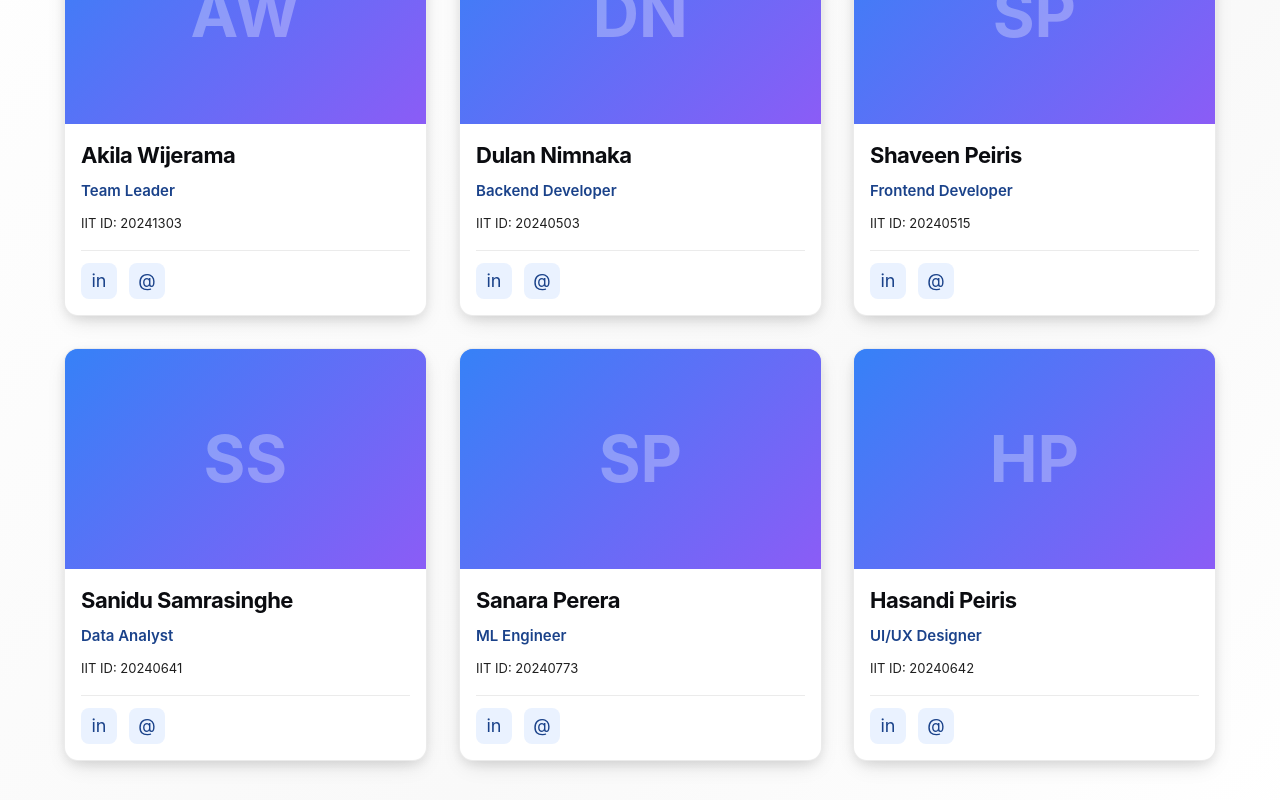
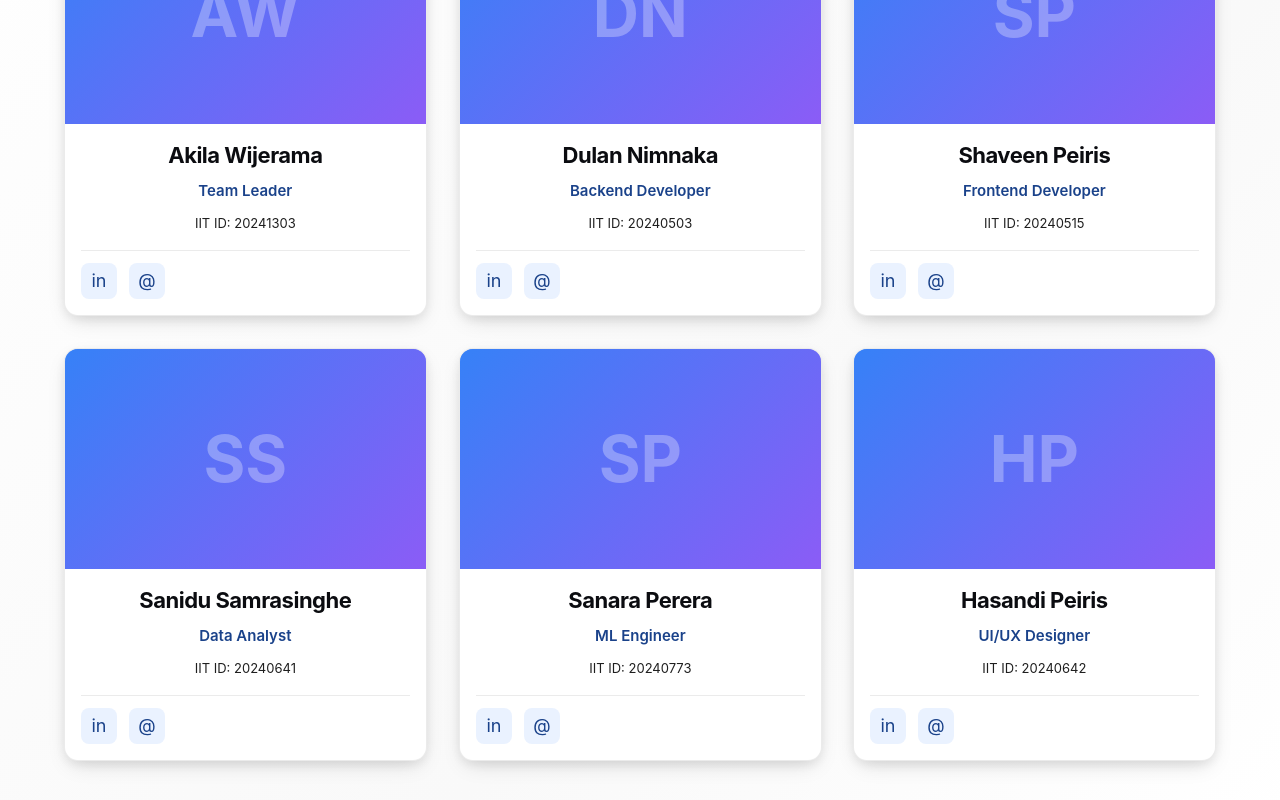
Before and after one commit to akila20040720/autoinsightcs70, a React (Vite) app in the folder cs70/: page /about in a window 1280 px wide. Shown: the part 3300-4100 px from the top of the page. Built offline with nearby package versions, Linux system fonts and the light colour scheme.

Commit message:
Team Descriptions

```diff
--- a/cs70/src/pages/About.tsx
+++ b/cs70/src/pages/About.tsx
@@ -3,6 +3,7 @@ import { motion } from "framer-motion";
 interface TeamMember {
   name: string;
   role: string;
+  desc: string;
   id: string;
   linkedin: string;
   email: string;
@@ -25,13 +26,15 @@ export default function About() {
   {
     name: "Akila Wijerama",
     role: "Team Leader",
+    desc: "Leads the team with strategic vision and ensures smooth project execution.",
     id: "20241303",
     linkedin: "https://linkedin.com/in/akila-wijerama",
-    email: "mailto:akila.20241303@iit.ac.lk"
+    email: "mailto:akila.20241303@iit.ac.lk",
   },
   {
     name: "Dulan Nimnaka",
     role: "Backend Developer",
+    desc: "Handles server-side logic, database design, and API integrations.",
     id: "20240503",
     linkedin: "https://linkedin.com/in/dulan-nimnaka",
     email: "mailto:dulan.20240503@iit.ac.lk"
@@ -39,6 +42,7 @@ export default function About() {
   {
     name: "Shaveen Peiris",
     role: "Frontend Developer",
+    desc: "Builds interactive and user-friendly web interfaces for the platform.",
     id: "20240515",
     linkedin: "https://linkedin.com/in/shaveen-peiris",
     email: "mailto:shaveen.20240515@iit.ac.lk"
@@ -46,6 +50,7 @@ export default function About() {
   {
     name: "Sanidu Samrasinghe",
     role: "Data Analyst",
+    desc: "Analyzes datasets to provide actionable insights and support decision-making.",
     id: "20240641",
     linkedin: "https://linkedin.com/in/sanidu-samrasinghe",
     email: "mailto:sanidu.20240641@iit.ac.lk"
@@ -53,6 +58,7 @@ export default function About() {
   {
     name: "Sanara Perera",
     role: "ML Engineer",
+    desc: "Develops machine learning models to predict fair vehicle prices and trends.",
     id: "20240773",
     linkedin: "https://linkedin.com/in/sanara-perera",
     email: "mailto:sanara.20240773@iit.ac.lk"
@@ -60,6 +66,7 @@ export default function About() {
   {
     name: "Hasandi Peiris",
     role: "UI/UX Designer",
+    desc: "Designs visually appealing and user-centric interfaces for the AutoInsight platform.",
     id: "20240642",
     linkedin: "https://linkedin.com/in/hasandi-peiris",
     email: "mailto:hasandi.20240642@iit.ac.lk"
@@ -522,7 +529,7 @@ export default function About() {
                 */}
               </div>
             {/* Content */}
-              <div style={{ padding: 16 }}>
+              <div style={{ padding: 16, textAlign: 'center' }}>
                 <h3 style={{
                   fontSize: 22,
                   marginBottom: 8,
```
